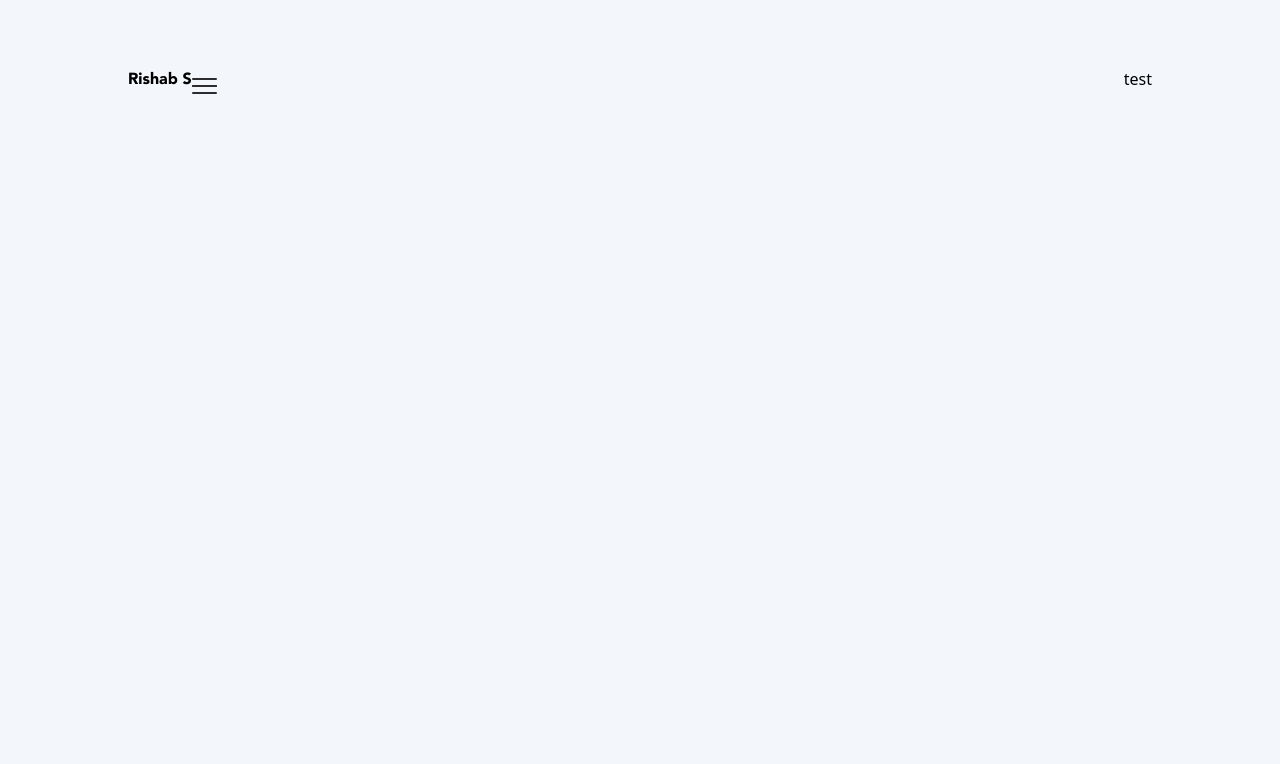
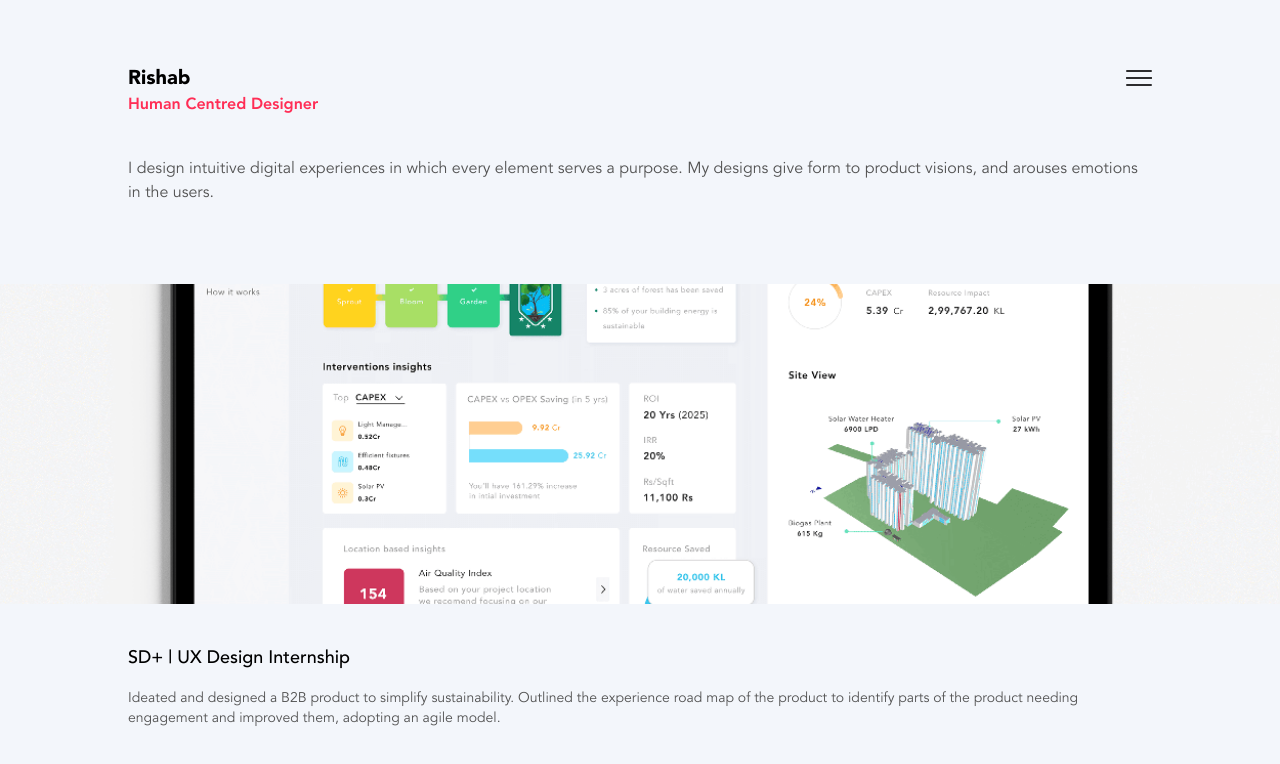
Before and after one commit to Rishab2000/Design-Portfolio, a React (Create React App) app: page /#/ in a window 1280 px wide. Shown: the top 764 px of the page. Built offline with nearby package versions, Linux system fonts and the light colour scheme.

Commit message:
Add content pages and styling

```diff
--- a/src/App.js
+++ b/src/App.js
@@ -1,12 +1,19 @@
 import "./App.css";
-import Header from "./components/header"
+import { Route, Switch } from 'react-router-dom';
+import Header from "./components/header";
+import LandingPage from "./content/LandingPage/landingPage";
+
 
 function App() {
   return (
-    <div className="container mt-16 bg-background-color">
+    <div className="w-screen mt-16 bg-background-color">
       <Header />
+
+      <Switch>
+<Route exact path="/" component={LandingPage}/>
+
+      </Switch>
     </div>
-
   );
 }
 
--- a/src/components/header/header.css
+++ b/src/components/header/header.css
@@ -1,7 +1,5 @@
-
 .nav-icon3 {
   z-index: 200;
-    margin-top: 1.4%;
   width: 1.6rem;
   height: 1rem;
   position: relative;
--- a/src/components/header/header.js
+++ b/src/components/header/header.js
@@ -1,5 +1,6 @@
 import React, { useState } from 'react';
 import MobileNav from './mobileNav';
+
 import './header.css'
 
 const Header = () => {
@@ -15,20 +16,19 @@ const Header = () => {
         console.log(hidden)
     }
 
-    const buttonStack = hidden ? 'z-20' : 'z-50';
     const hamburgerState = hidden ? 'open' : ' ';
     return (
         <div>
             <MobileNav status={hidden} />
             <header className="container flex items-center w-4/5 m-auto">
-                <h1 className="font-avenir-black text-base ">Rishab S</h1>
-                <div onClick={clickHandler} className={hamburgerState + " nav-icon3"}>
+                <h1 className="font-avenir-black text-xl ">Rishab</h1>
+                <div onClick={clickHandler} className={hamburgerState + " nav-icon3 ml-auto"}>
                     <span className="nav-icon3-bar"></span>
                     <span className="nav-icon3-bar"></span>
                     <span className="nav-icon3-bar"></span>
                     <span className="nav-icon3-bar"></span>
                 </div>
-                <button onClick={clickHandler} className={buttonStack + " ml-auto"}>test</button>
+
             </header>
 
         </div>
--- a/src/components/header/mobileNav.js
+++ b/src/components/header/mobileNav.js
@@ -1,4 +1,5 @@
 import React from 'react';
+import { Link, Route } from 'react-router-dom'
 
 
 
@@ -7,9 +8,9 @@ const MobileNav = (props) => {
     return (
 
         <nav className={navClass + " transtion-opacity duration-300 ease-in flex flex-col gap-6 items-center absolute w-full h-full text-center pt-96 text-xl font-avenir-bold bg-background-color"}>
-            <a href='/' className="w-max hover:underline hover:text-link-hover-color">Work</a>
-            <a href='/' className="w-max hover:underline hover:text-link-hover-color">Blog</a>
-            <a href='/' className="w-max hover:underline hover:text-link-hover-color">About me</a>
+            <Link to='/' className="w-max hover:underline hover:text-link-hover-color">Work</Link>
+            <Link to='/' className="w-max hover:underline hover:text-link-hover-color">Blog</Link>
+            <Link to='/' className="w-max hover:underline hover:text-link-hover-color">About me</Link>
         </nav>
     );
 
--- /dev/null
+++ b/src/components/project-section/index.js
@@ -0,0 +1,2 @@
+import ProjectSection from './project-section';
+export default ProjectSection;
--- /dev/null
+++ b/src/components/project-section/project-section.js
@@ -0,0 +1,32 @@
+import React, { useState } from "react";
+
+const ProjectSection = () => {
+  return (
+    <div className="container w-full">
+        <div className="container w-4/5 mx-auto">
+        <p className="font-avenir-bold text-red">Human Centred Designer</p>
+        </div>
+        <div className='container w-4/5 mx-auto pt-10 pb-20'>
+      <p className="font-avenir-book text-base text-desc-colour">
+        I design intuitive digital experiences in which every element serves a
+        purpose. My designs give form to product visions, and arouses emotions
+        in the users.
+      </p>
+      </div>
+      <div className="bg-sd-plus bg-cover bg-center w-full h-80"></div>
+      <div className="container w-4/5 mx-auto pt-10">
+        <p className="font-avenir-medium text-lg mb-4">
+          SD+ | UX Design Internship
+        </p>
+        <p className="font-avenir-book text-sm text-desc-colour">
+          Ideated and designed a B2B product to simplify sustainability.
+          Outlined the experience road map of the product to identify parts of
+          the product needing engagement and improved them, adopting an agile
+          model.
+        </p>
+      </div>
+    </div>
+  );
+};
+
+export default ProjectSection;
--- /dev/null
+++ b/src/content/LandingPage/index.js
@@ -0,0 +1,2 @@
+import Header from './header';
+export default Header;
--- /dev/null
+++ b/src/content/LandingPage/landingPage.js
@@ -0,0 +1,7 @@
+import React from "react";
+import ProjectSection from "../../components/project-section";
+const LandingPage = ()=>{
+    return(<ProjectSection />)
+}
+
+export default LandingPage
--- a/tailwind.config.js
+++ b/tailwind.config.js
@@ -2,7 +2,13 @@ module.exports = {
   purge: ['./src/**/*.{js,jsx,ts,tsx}', './public/index.html'],
   darkMode: 'media', // or 'media' or 'class'
   theme: {
-    extend: {},
+    extend: {
+
+      backgroundImage: theme => ({
+
+      'sd-plus': "url('/src/img/sdplus_mockup1.png')",
+
+     })},
     fontFamily: {
 
       'avenir-roman': ['avenir-roman'],
```
Also changed, not shown: src/img/sdplus_mockup1.png (added), 1 other file (tests, documents, lock files or other folders). Lines whose indentation alone changed are shown as unchanged.
